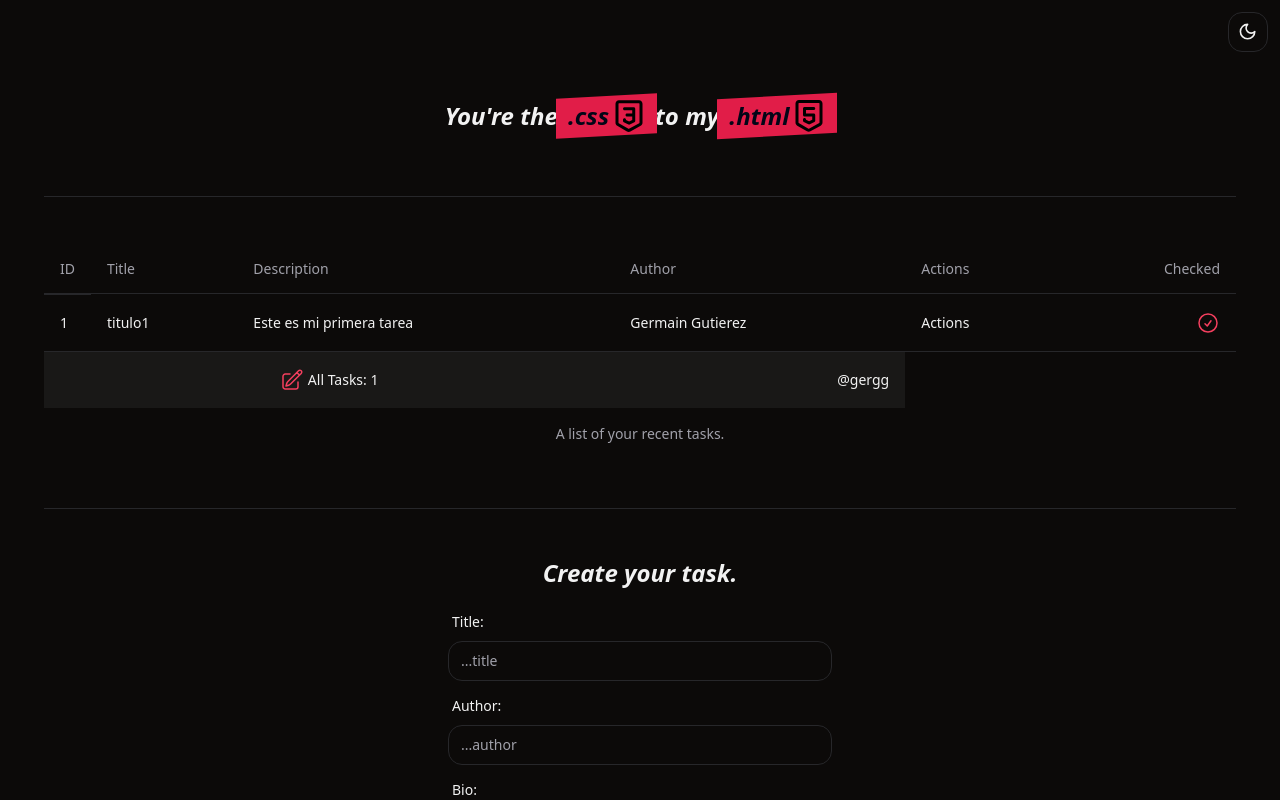
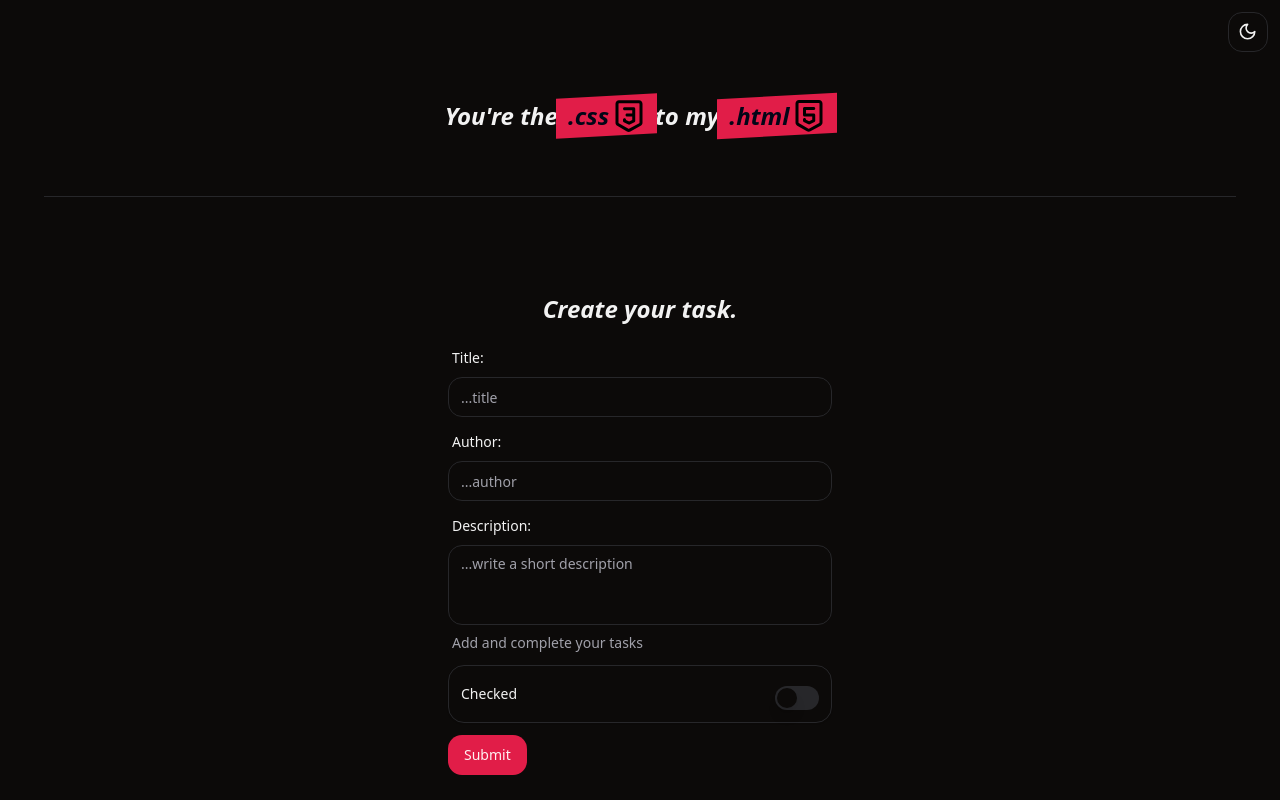
Before and after one commit to gergg90/crud-tasks-reduxtoolkit, a React (Vite) app: page / in a window 1280 px wide. Shown: the top 800 px of the page. Built offline with nearby package versions, Linux system fonts and the light colour scheme.

Commit message:
createform add tasks in listform

```diff
--- a/src/App.tsx
+++ b/src/App.tsx
@@ -3,9 +3,6 @@ import { ModeToggle } from "./components/ModeToogle";
 import TasksForm from "./components/TasksForm";
 import TasksList from "./components/TasksList";
 import { ThemeProvider } from "./components/ThemeProvider";
-
-//! Componente Header de shadcn
-//! Agregar todos los cambos en TasksForm de nuestro estado en toolkit
 
 function App() {
   return (
@@ -20,10 +17,10 @@ function App() {
             <hr />
             <br />
             <br />
-            <TasksList />
+            <TasksForm />
 
             <hr />
-            <TasksForm />
+            <TasksList />
           </div>
         </div>
       </div>
--- a/src/components/TasksForm.tsx
+++ b/src/components/TasksForm.tsx
@@ -11,36 +11,44 @@ import {
   FormMessage,
 } from "@/components/ui/form";
 import { InputShadcn } from "@/components/ui/input";
+import { useTasksActions } from "@/hooks/useTasksActions";
 import { zodResolver } from "@hookform/resolvers/zod";
 import { useForm } from "react-hook-form";
 import { Switch } from "./ui/switch";
 import { Textarea } from "./ui/textarea";
 
 const tasksFormSchema = z.object({
-  // id: z.string().uuid(),
   title: z.string().min(4).max(20),
-  bio: z
+  description: z
     .string()
     .min(10, {
-      message: "Bio must be at least 10 characters.",
+      message: "Description must be at least 10 characters.",
     })
     .max(160, {
-      message: "Bio must not be longer than 30 characters.",
+      message: "Description must not be longer than 30 characters.",
     }),
   author: z.string(),
   checked: z.boolean(),
 });
 
 function TasksForm() {
+  const { createTaskFromHook } = useTasksActions();
+
   const form = useForm<z.infer<typeof tasksFormSchema>>({
     resolver: zodResolver(tasksFormSchema),
     defaultValues: {
+      title: "",
+      description: "",
+      author: "",
       checked: false,
     },
   });
 
   const onSubmit = (values: z.infer<typeof tasksFormSchema>) => {
-    console.log(values);
+    const { title, description, author, checked } = values;
+
+    createTaskFromHook({ title, description, author, checked });
+    form.reset();
   };
 
   return (
@@ -80,10 +88,10 @@ function TasksForm() {
 
             <FormField
               control={form.control}
-              name="bio"
+              name="description"
               render={({ field }) => (
                 <FormItem>
-                  <FormLabel className="ml-1">Bio:</FormLabel>
+                  <FormLabel className="ml-1">Description:</FormLabel>
                   <FormControl>
                     <Textarea
                       placeholder="...write a short description"
--- a/src/features/tasks/tasksSlice.ts
+++ b/src/features/tasks/tasksSlice.ts
@@ -1,4 +1,4 @@
-import { createSlice } from "@reduxjs/toolkit";
+import { createSlice, type PayloadAction } from "@reduxjs/toolkit";
 
 export interface Tasks {
   id: string;
@@ -16,19 +16,33 @@ export interface Tasks {
 // })();
 
 const initialState: Tasks[] = [
-  {
-    id: "1",
-    title: "titulo1",
-    description: "Este es mi primera tarea",
-    checked: true,
-    author: "Germain Gutierez",
-  },
+  // {
+  //   id: "1",
+  //   title: "titulo1",
+  //   description: "Este es mi primera tarea",
+  //   checked: true,
+  //   author: "Germain Gutierez",
+  // },
+  // {
+  //   id: "12",
+  //   title: "IMPORTANTE TAREA A CUNPLIR",
+  //   description: "Hacerle unos masajes eroticos a ger en choroni.",
+  //   checked: false,
+  //   author: "Jesysbeth Moreno",
+  // },
 ];
 
 export const tasksSlice = createSlice({
   name: "tasks",
   initialState,
-  reducers: {},
+  reducers: {
+    createTask: (state, action: PayloadAction<Tasks>) => {
+      const id = crypto.randomUUID();
+      const newTask = [...state, { id, ...action.payload }];
+      return newTask;
+    },
+  },
 });
 
+export const { createTask } = tasksSlice.actions;
 export default tasksSlice.reducer;
--- /dev/null
+++ b/src/hooks/useTasksActions.ts
@@ -0,0 +1,12 @@
+import { createTask } from "@/features/tasks/tasksSlice";
+import { useAppDispatch } from "./useApp";
+
+export const useTasksActions = () => {
+  const dispatch = useAppDispatch();
+
+  const createTaskFromHook = ({ title, description, author, checked }) => {
+    dispatch(createTask({ title, description, author, checked }));
+  };
+
+  return { createTaskFromHook };
+};
```
